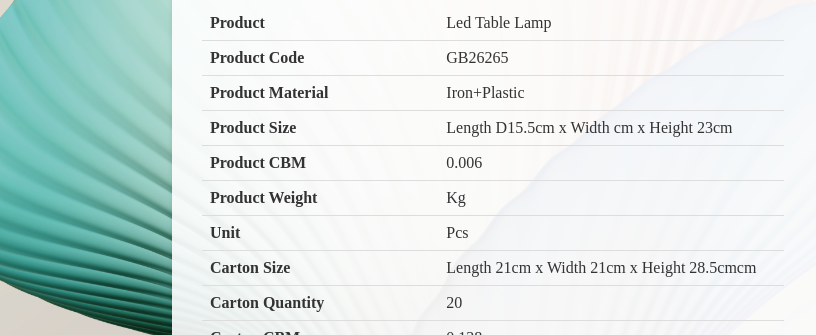
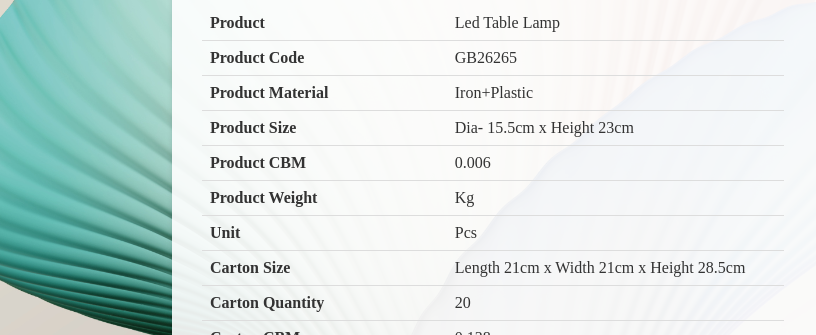
Before and after one commit to GBSLIT/GB26265, a plain HTML site: page index.html in a window 1280 px wide. Shown: the part 223-558 px from the top of the page, 0-816 px from the left. Drawn offline with Linux system fonts and the light colour scheme; grey boxes are pictures that could not be loaded.

Commit message:
Update index.html

```diff
--- a/index.html
+++ b/index.html
@@ -149,7 +149,7 @@
                 </tr>
                 <tr>
                     <th>Product Size</th>
-                    <td>Length D15.5cm x Width cm x Height 23cm</td>
+                    <td>Dia- 15.5cm x Height 23cm</td>
                 </tr>
                 <tr>
                     <th>Product CBM</th>
@@ -165,7 +165,7 @@
                 </tr>
                 <tr>
                     <th>Carton Size</th>
-                    <td>Length 21cm x Width 21cm x Height 28.5cmcm</td>
+                    <td>Length 21cm x Width 21cm x Height 28.5cm</td>
                 </tr>
                 <tr>
                     <th>Carton Quantity</th>
```
